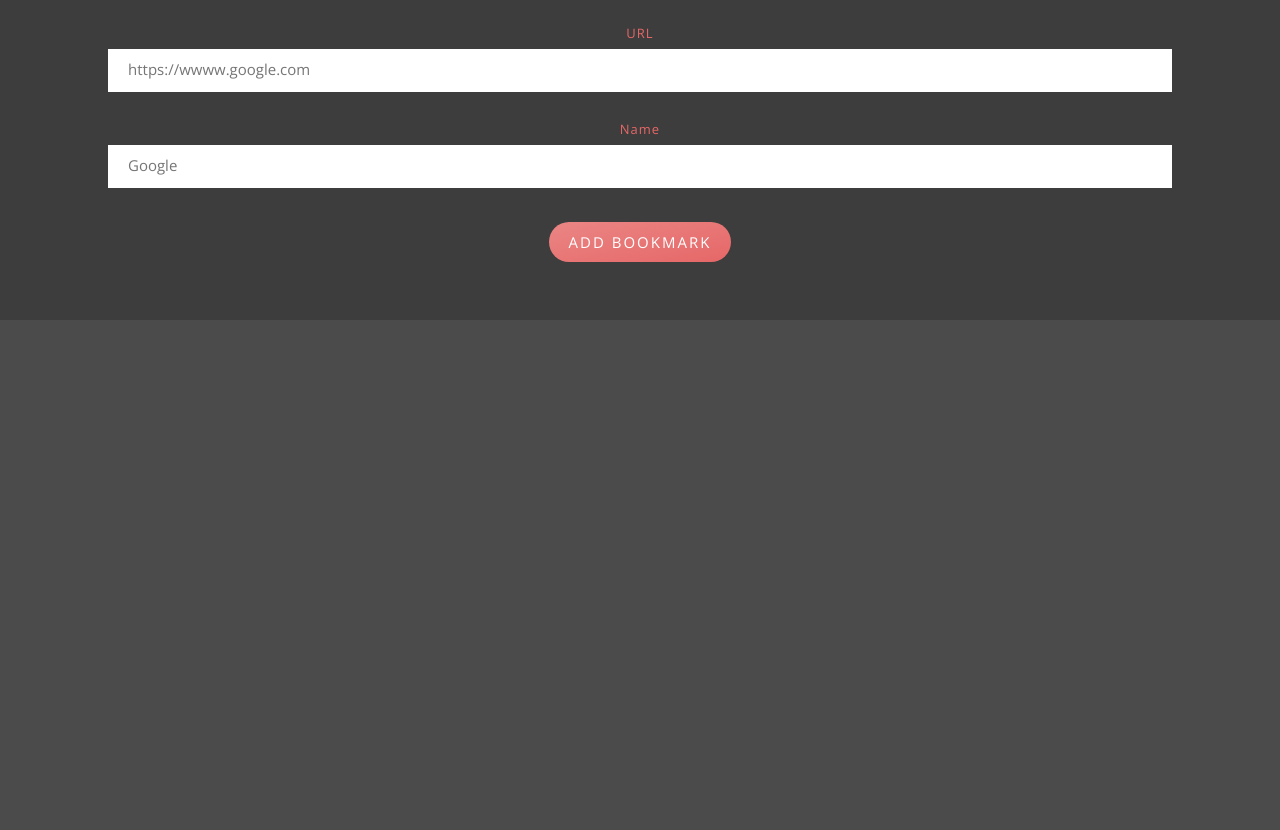
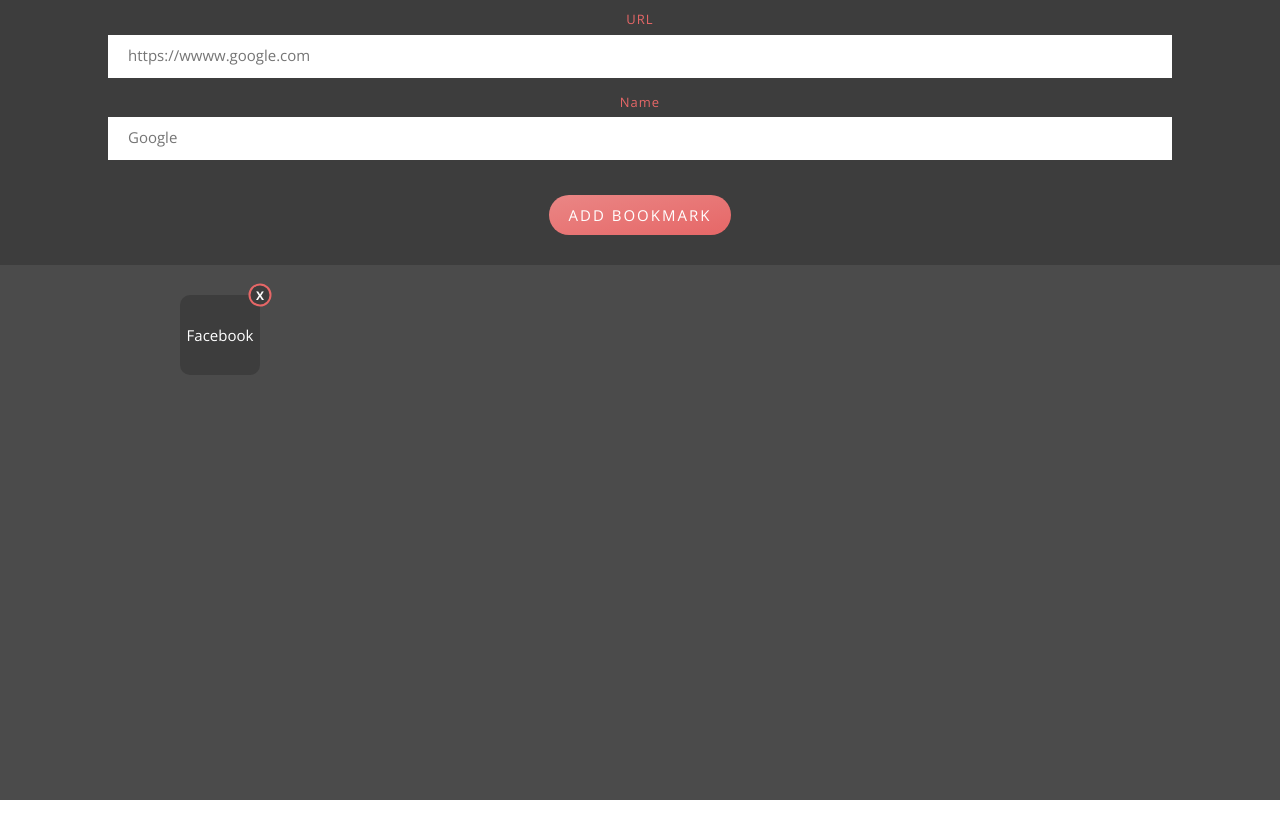
Before and after one commit to de-alano/bookmark-app, a website: page index.html in a window 1280 px wide. After the commit the page ends 800 px from the top, so only its background shows below. Drawn offline with nearby package versions, Linux system fonts and the light colour scheme.

Commit message:
Update styles

```diff
--- a/index.html
+++ b/index.html
@@ -34,6 +34,10 @@
         </header>
 
         <main class="bookmarks" id="bookmarks">
+            <div class="bookmark">
+                <a class="bookmark__name">Facebook</a>
+                <a href="#" class="bookmark__delete">X</a>
+            </div>
 
         </main>
 
--- a/sass/_components.scss
+++ b/sass/_components.scss
@@ -9,6 +9,7 @@
     &__group {
         width: 100%;
         height: 30%;
+        margin-bottom: 1.5rem;
 
         display: flex;
         flex-direction: column;
@@ -68,15 +69,51 @@
     }
 }
 
-.bookmarks {
-    justify-items: center;
-    align-items: center;
-}
 
 .bookmark {
-    height: 10rem;
-    width: 10rem;
-    background-color: rgba($color-dark-2, .7);
-    display: flex;
+    height: 8rem;
+    width: 8rem;
 
+    box-sizing: border-box;
+    background-color: $color-dark-2;
+
+    cursor: pointer;
+    border-top-left-radius: 1rem;
+    border-bottom-left-radius: 1rem;
+    border-bottom-right-radius: 1rem;
+
+    position: relative;
+
+
+    &__name {
+        color: $color-light-1;
+        font-size: 1.5rem;
+        text-align: center;
+        padding: 1rem;
+        font-weight: 400;
+
+        position: absolute;
+        top: 50%;
+        left: 50%;
+        transform: translate(-50%,-50%);
+    }
+
+    &__delete {
+        position: absolute;
+        top: 0;
+        left: 100%;
+        transform: translate(-50%,-50%);
+        color: $color-light-1;
+        background-color: $color-dark-2;
+        border: 2px solid $color-primary-dark;
+        text-decoration: none;
+        width: 1.5rem;
+        height: 1.5rem;
+        line-height: 1.5rem;
+        border-radius: 50%;
+        padding: 0.2rem;
+        font-weight: 700;
+        text-align: center;
+        font-size: 1.2rem;
+    }
 }
--- a/sass/_layout.scss
+++ b/sass/_layout.scss
@@ -1,22 +1,24 @@
 .container {
     height: 100vh;
     width: 100%;
+    background-color: $color-dark-1;
+    overflow-x: hidden;
 }
 
 .header {
-    height: 40vh;
     width: 100%;
 
     background-color: $color-dark-2;
 }
 
 .bookmarks {
-    height: 60vh;
     display: grid;
     // grid-template-rows: repeat(4, 1fr);
-    grid-template-columns: repeat(4, 1fr);
+    grid-template-columns: repeat(3, 1fr);
     grid-gap: 2rem;
-    padding: 1.5rem;
+    justify-items: center;
+    align-items: center;
+    padding: 3rem 2rem;
 
     background-color: $color-dark-1;
 }
```
Also changed, not shown: css/style.css.
